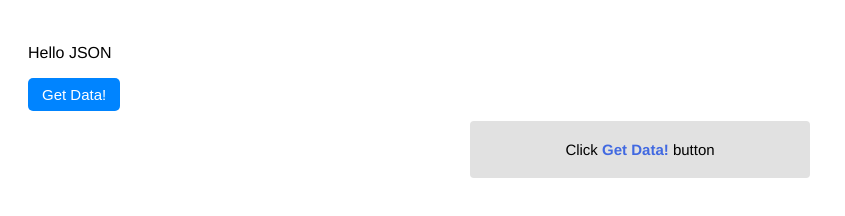
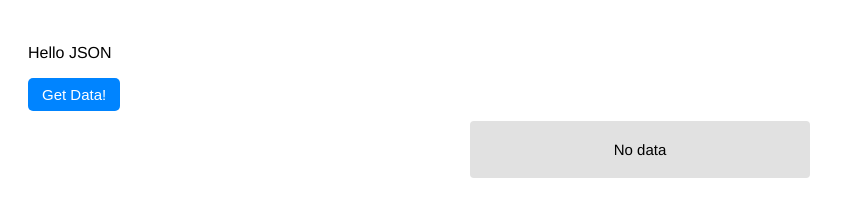
Before and after one commit to saulvhwoolf/dashingboard, a plain HTML site: page index.html in a window 1280 px wide. Shown: the whole page, without its empty margins (0-845 px from the left). Drawn offline with nearby package versions, Linux system fonts and the light colour scheme.

Commit message:
Update index.html

```diff
--- a/index.html
+++ b/index.html
@@ -59,5 +59,5 @@ button {
 <div>
   <p>Hello JSON</p>
   <button id="btn1">Get Data!</button>
-  <div id="data-container">Click <b style="color:royalblue;">Get Data!</b> button</div>
+  <div id="data-container">No data</div>
 </div>
```
